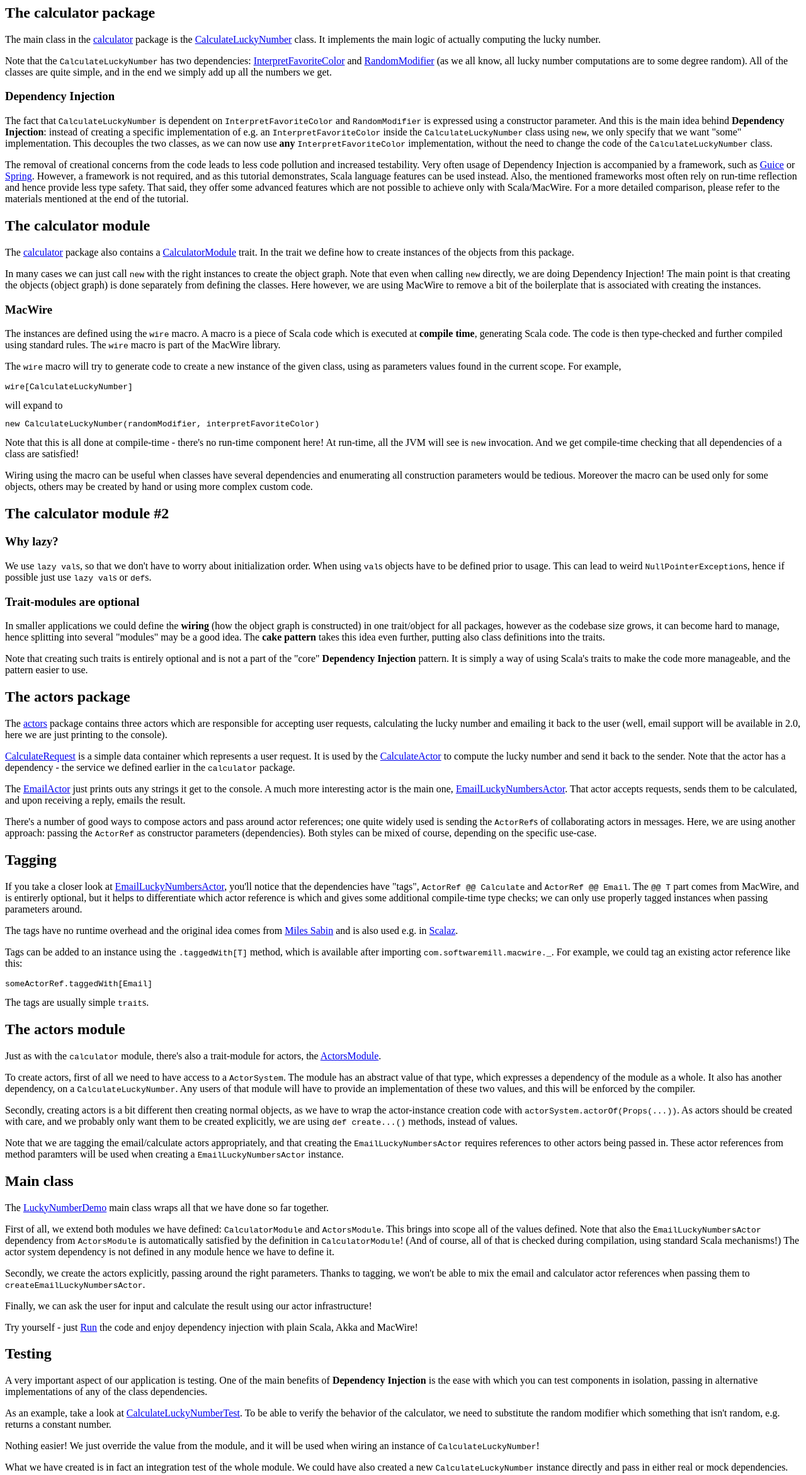
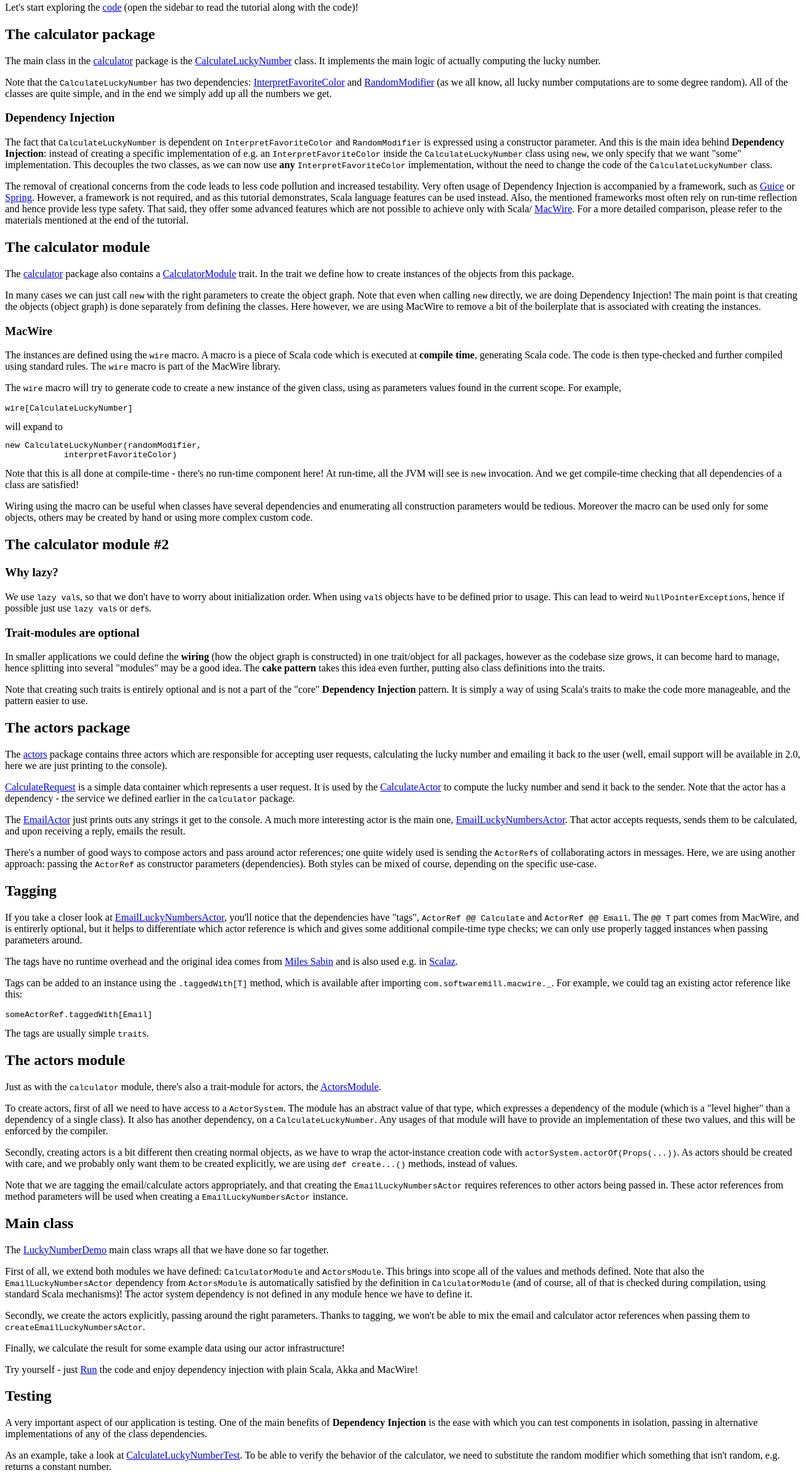
Before and after one commit to adamw/macwire-akka-activator, a plain HTML site: page tutorial/index.html in a window 1280 px wide. Shown: the part 244-2586 px from the top of the page at 63% size. Drawn offline with Linux system fonts and the light colour scheme.

Commit message:
Updating tutorial

```diff
--- a/tutorial/index.html
+++ b/tutorial/index.html
@@ -4,7 +4,7 @@
 </head>
 <body>
 <div>
-    <p>You've just created the Macwire + Akka example application! Let's explore what's inside.</p>
+    <p>You've just created the MacWire + Akka example application! Let's explore what's inside.</p>
 
     <h2>Application overview</h2>
 
@@ -27,6 +27,10 @@
     <p>
         To see how the application works, just <a href="#run" class="shortcut">Run</a> it! There's no fancy UI, unless
         you consider the console to be fancy :).
+    </p>
+
+    <p>
+        Let's start exploring the <a href="#code">code</a> (open the sidebar to read the tutorial along with the code)!
     </p>
 </div>
 <div>
@@ -64,7 +68,8 @@
         <a href="https://code.google.com/p/google-guice/">Guice</a> or <a href="http://spring.io/">Spring</a>.
         However, a framework is not required, and as this tutorial demonstrates, Scala language features can be used
         instead. Also, the mentioned frameworks most often rely on run-time reflection and hence provide less type
-        safety. That said, they offer some advanced features which are not possible to achieve only with Scala/MacWire.
+        safety. That said, they offer some advanced features which are not possible to achieve only with Scala/
+        <a href="https://github.com/adamw/macwire">MacWire</a>.
         For a more detailed comparison, please refer to the materials mentioned at the end of the tutorial.
     </p>
 </div>
@@ -78,7 +83,7 @@
     </p>
 
     <p>
-        In many cases we can just call <code>new</code> with the right instances to create the object graph. Note that
+        In many cases we can just call <code>new</code> with the right parameters to create the object graph. Note that
         even when calling <code>new</code> directly, we are doing Dependency Injection! The main point is that creating
         the objects (object graph) is done separately from defining the classes. Here however, we are using MacWire
         to remove a bit of the boilerplate that is associated with creating the instances.
@@ -97,7 +102,8 @@
         parameters values found in the current scope. For example,
         <pre><code>wire[CalculateLuckyNumber]</code></pre>
         will expand to
-        <pre><code>new CalculateLuckyNumber(randomModifier, interpretFavoriteColor)</code></pre>
+        <pre><code>new CalculateLuckyNumber(randomModifier,
+            interpretFavoriteColor)</code></pre>
         Note that this is all done at compile-time - there's no run-time component here! At run-time, all the JVM
         will see is <code>new</code> invocation. And we get compile-time checking that all dependencies of a class
         are satisfied!
@@ -201,9 +207,9 @@
 
     <p>
         To create actors, first of all we need to have access to a <code>ActorSystem</code>. The module has an abstract
-        value of that type, which expresses a dependency of the module as a whole. It also has another dependency,
-        on a <code>CalculateLuckyNumber</code>. Any users of that module will have to provide an implementation of
-        these two values, and this will be enforced by the compiler.
+        value of that type, which expresses a dependency of the module (which is a "level higher" than a dependency of
+        a single class). It also has another dependency, on a <code>CalculateLuckyNumber</code>. Any usages of that
+        module will have to provide an implementation of these two values, and this will be enforced by the compiler.
     </p>
 
     <p>
@@ -215,7 +221,7 @@
 
     <p>
         Note that we are tagging the email/calculate actors appropriately, and that creating the <code>EmailLuckyNumbersActor</code>
-        requires references to other actors being passed in. These actor references from method paramters will be
+        requires references to other actors being passed in. These actor references from method parameters will be
         used when creating a <code>EmailLuckyNumbersActor</code> instance.
     </p>
 </div>
@@ -229,9 +235,10 @@
 
     <p>
         First of all, we extend both modules we have defined: <code>CalculatorModule</code> and
-        <code>ActorsModule</code>. This brings into scope all of the values defined. Note that also the <code>EmailLuckyNumbersActor</code>
-        dependency from <code>ActorsModule</code> is automatically satisfied by the definition in <code>CalculatorModule</code>!
-        (And of course, all of that is checked during compilation, using standard Scala mechanisms!)
+        <code>ActorsModule</code>. This brings into scope all of the values and methods defined. Note that also
+        the <code>EmailLuckyNumbersActor</code> dependency from <code>ActorsModule</code> is automatically satisfied
+        by the definition in <code>CalculatorModule</code>
+        (and of course, all of that is checked during compilation, using standard Scala mechanisms)!
         The actor system dependency is not defined in any module hence we have to define it.
     </p>
 
@@ -242,7 +249,7 @@
     </p>
 
     <p>
-        Finally, we can ask the user for input and calculate the result using our actor infrastructure!
+        Finally, we calculate the result for some example data using our actor infrastructure!
     </p>
 
     <p>
```
Also changed, not shown: 3 other files.
